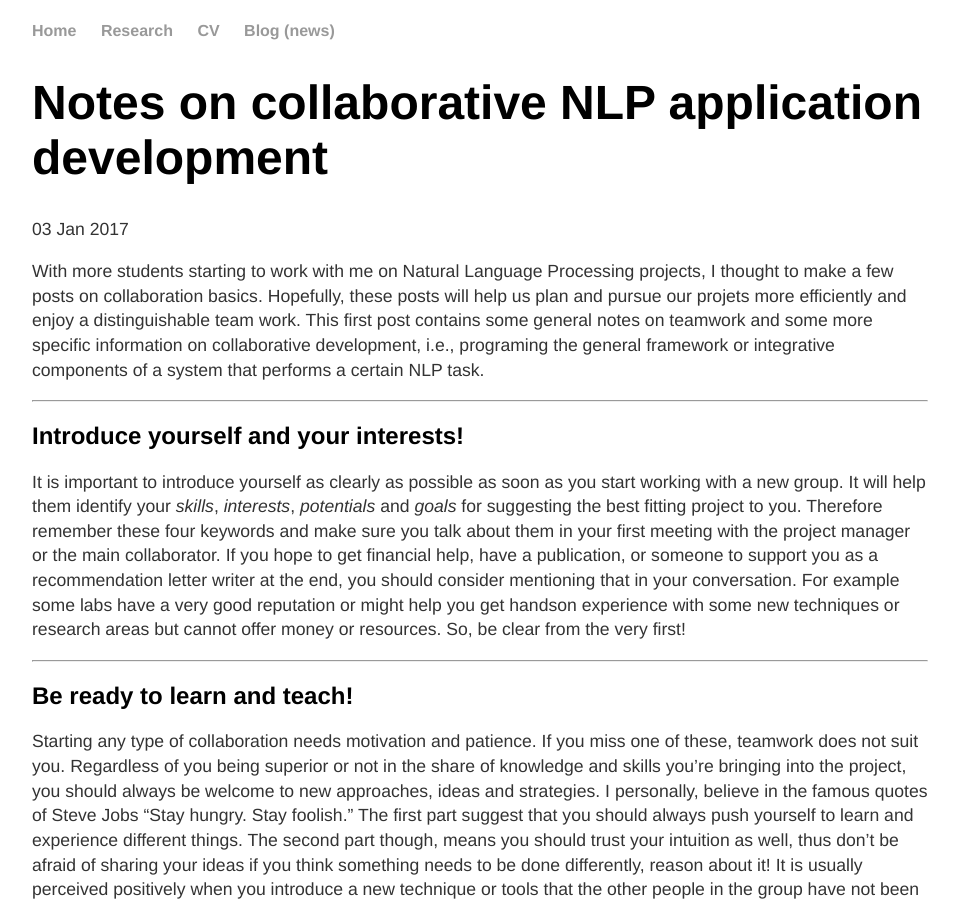
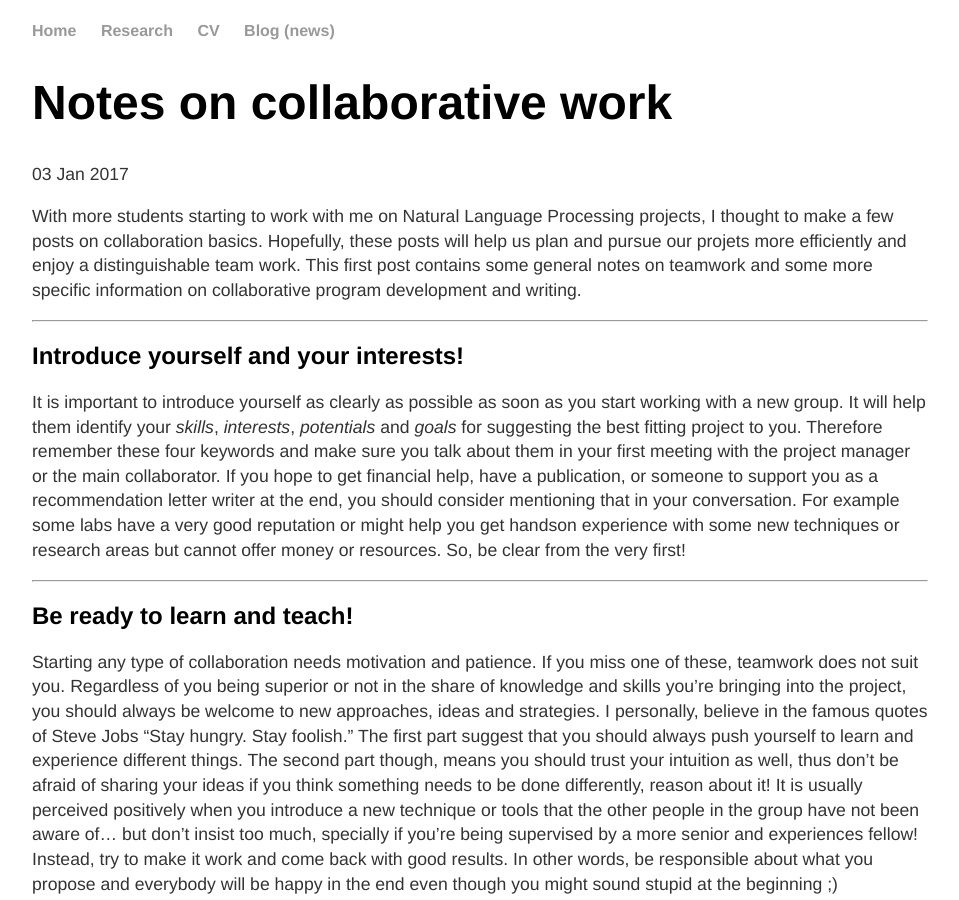
Before and after one commit to FTAsr/ftasr.github.io, a Jekyll site: the page built from _posts/2016-01-03-CollaborativeWork.md, in a window 1280 px wide and 900 px high. Shown: the whole window, without its empty margins (160-1119 px from the left). Built offline with Jekyll 4.4.1, drawn with Linux system fonts in a browser that asks for light colours.

```diff
--- a/_posts/2016-01-03-CollaborativeWork.md
+++ b/_posts/2016-01-03-CollaborativeWork.md
@@ -1,11 +1,11 @@
 ---
 layout: post
-title: "Notes on collaborative NLP application development"
+title: "Notes on collaborative work"
 date: 2017-01-03
 ---
 
 With more students starting to work with me on Natural Language Processing projects, I thought to make a few posts on collaboration basics. Hopefully, these posts will help us plan and pursue our projets more efficiently and enjoy a distinguishable team work.
-This first post contains some general notes on teamwork and some more specific information on collaborative development, i.e., programing the general framework or integrative components of a system that performs a certain NLP task.
+This first post contains some general notes on teamwork and some more specific information on collaborative program development and writing.
 
 ------
 
```
